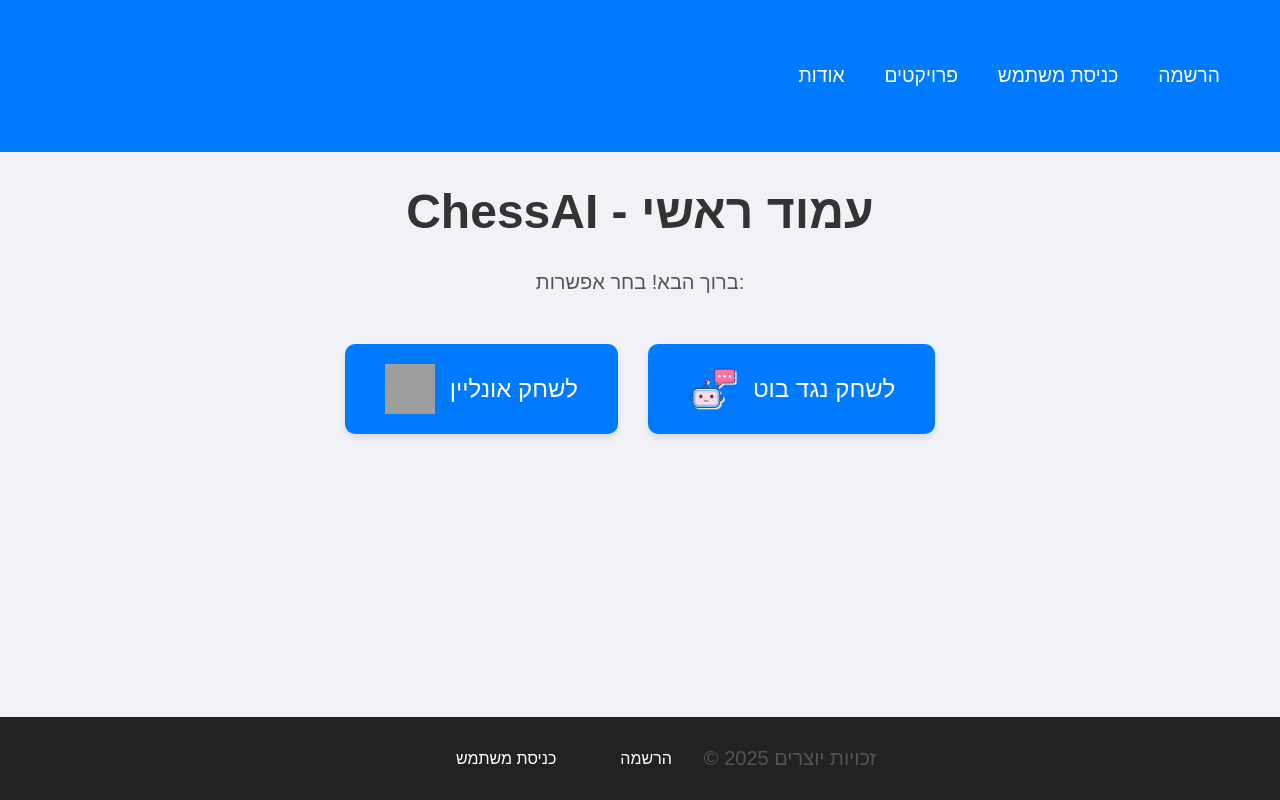
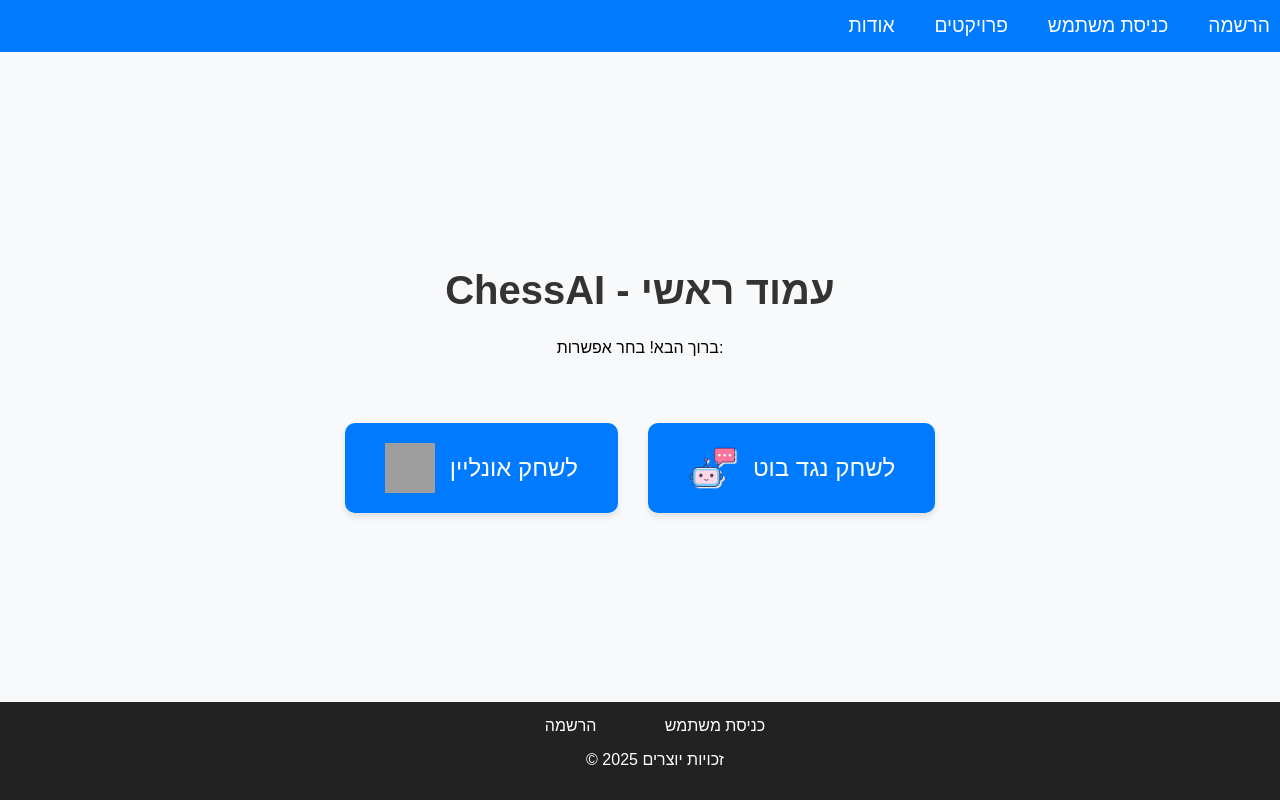
Before and after one commit to Arad05/ChessAI, a Flask app: page / in a window 1280 px wide. Run offline with Flask 3, Linux system fonts and the light colour scheme; grey boxes are pictures that could not be loaded.

Commit message:
Added vue_home.js for the home page, updated the home pages too

```diff
--- a/Chess/ChessAI_GUI/static/css/home.css
+++ b/Chess/ChessAI_GUI/static/css/home.css
@@ -1,29 +1,36 @@
+/* CSS Variables */
+:root {
+    --primary-color: #007bff;
+    --primary-hover-color: #0056b3;
+    --background-color: #f8f9fa;
+    --text-color: #333;
+    --secondary-text-color: #555;
+    --footer-background-color: #222;
+    --footer-text-color: white;
+}
+
+/* Ensures the footer stays at the bottom */
+html, body {
+    height: 100%;
+    margin: 0;
+    padding: 0;
+    display: flex;
+    flex-direction: column;
+}
+
 /* General Styles */
 body {
     font-family: Arial, sans-serif;
     text-align: center;
-    background-color: #f0f2f5;
-    margin: 0;
-    padding: 0;
+    background-color: var(--background-color);
+    flex: 1;
+    display: flex;
+    flex-direction: column;
 }
 
-.container {
-    padding: 50px;
-}
-
-h1 {
-    color: #333;
-    font-size: 3rem;
-}
-
-p {
-    font-size: 1.25rem;
-    color: #555;
-}
-
-/* Header Styles */
+/* Header */
 header {
-    background-color: #007bff;
+    background-color: var(--primary-color);
     padding: 15px 0;
     position: sticky;
     top: 0;
@@ -51,24 +58,48 @@
     transition: background-color 0.3s ease;
 }
 
-header nav ul li a:hover {
-    background-color: #0056b3;
+header nav ul li a:hover,
+header nav ul li a:focus,
+header nav ul li a.active {
+    background-color: var(--primary-hover-color);
     border-radius: 5px;
 }
 
-/* Buttons Container */
+/* Main Content */
+main {
+    flex: 1; /* Pushes the footer to the bottom */
+    display: flex;
+    flex-direction: column;
+    justify-content: center;
+    align-items: center;
+    padding: 20px;
+}
+
+/* Title */
+.title-container {
+    margin-bottom: 30px;
+}
+
+.title {
+    font-size: 2.5rem;
+    color: var(--text-color);
+}
+
+/* Buttons */
 .buttons-container {
     display: flex;
     justify-content: center;
     gap: 30px;
-    margin-top: 50px;
+    flex-wrap: wrap;
+    margin-top: 20px;
 }
 
-/* Play Button Styles */
 .play-button {
-    display: inline-block;
+    display: inline-flex;
+    align-items: center;
+    justify-content: center;
     padding: 20px 40px;
-    background-color: #007bff;
+    background-color: var(--primary-color);
     color: white;
     text-decoration: none;
     font-size: 1.5rem;
@@ -76,13 +107,10 @@
     box-shadow: 0 4px 6px rgba(0, 0, 0, 0.1);
     cursor: pointer;
     transition: all 0.3s ease;
-    display: flex;
-    align-items: center;
-    justify-content: center;
 }
 
 .play-button:hover {
-    background-color: #0056b3;
+    background-color: var(--primary-hover-color);
     transform: scale(1.05);
 }
 
@@ -93,33 +121,27 @@
 .button-content {
     display: flex;
     align-items: center;
-    justify-content: center;
 }
 
 .icon {
-    width: 50px !important;
-    height: 50px !important;
+    width: 50px;
+    height: 50px;
     margin-right: 15px;
 }
 
-
 /* Footer */
 footer {
-    margin-top: 50px;
-    padding: 10px;
-    background-color: #222;
-    color: white;
-    position: fixed;
+    padding: 15px;
+    background-color: var(--footer-background-color);
+    color: var(--footer-text-color);
+    text-align: center;
+    margin-top: auto; /* Ensures the footer is pushed to the bottom */
     width: 100%;
-    bottom: 0;
-    display: flex;
-    justify-content: center;
-    align-items: center;
 }
 
 /* Footer Links */
 footer a {
-    color: white;
+    color: var(--footer-text-color);
     font-size: 1rem;
     margin: 0 15px;
     text-decoration: none;
@@ -130,6 +152,46 @@
 }
 
 footer a:hover {
-    background-color: #444;
-    border-color: #fff;
+    background-color: var(--primary-hover-color);
+    border-color: var(--footer-text-color);
 }
+
+/* Responsive Design */
+@media (max-width: 768px) {
+    .buttons-container {
+        flex-direction: column;
+        gap: 20px;
+    }
+
+    .play-button {
+        font-size: 1.2rem;
+        padding: 15px 30px;
+    }
+}
+
+/* הוספת אפקט אנימציה לתפריט */
+header nav ul {
+    animation: fadeInDown 0.8s ease-out;
+}
+
+@keyframes fadeInDown {
+    from {
+        opacity: 0;
+        transform: translateY(-20px);
+    }
+    to {
+        opacity: 1;
+        transform: translateY(0);
+    }
+}
+
+/* אפקט לחיצה על כפתורים */
+.play-button:active {
+    transform: scale(0.95);
+    transition: transform 0.1s ease-in-out;
+}
+
+/* צל דינמי לכפתורים */
+.play-button {
+    transition: all 0.3s ease-in-out;
+}
--- a/Chess/ChessAI_GUI/templates/home.html
+++ b/Chess/ChessAI_GUI/templates/home.html
@@ -4,6 +4,7 @@
     <meta charset="UTF-8">
     <meta name="viewport" content="width=device-width, initial-scale=1.0">
     <title>ChessAI - עמוד ראשי</title>
+    <script src="https://cdn.jsdelivr.net/npm/vue@3/dist/vue.global.min.js"></script>
     <link rel="stylesheet" href="{{ url_for('static', filename='css/home.css') }}">
 </head>
 <body>
@@ -20,26 +21,25 @@
         </div>
     </header>
 
-    <main>
+    <main id="app">
         <div class="title-container">
             <h1 class="title">ChessAI - עמוד ראשי</h1>
             <p>ברוך הבא! בחר אפשרות:</p>
         </div>
 
         <div class="buttons-container">
-            <a href="/play_online" class="play-button" id="play-online">
+            <a href="/play_online" class="play-button" id="play-online" @mouseover="animateButton($event)" @mouseleave="resetButton($event)">
                 <span class="button-content">
                     <img src="https://img.icons8.com/ios/50/000000/worldwide-location.png" alt="Online" class="icon">
                     לשחק אונליין
                 </span>
             </a>
-            <a href="/play_bot" class="play-button" id="play-bot">
+            <a href="/play_bot" class="play-button" id="play-bot" @mouseover="animateButton($event)" @mouseleave="resetButton($event)">
                 <span class="button-content">
                     <img src="/static/Logos/chatbot.png" alt="Bot" class="icon">
                     לשחק נגד בוט
                 </span>
             </a>
-
         </div>
     </main>
 
@@ -50,5 +50,6 @@
     </footer>
 
     <script src="{{ url_for('static', filename='js/home.js') }}" defer></script>
+    <script src="{{ url_for('static', filename='js/vue_home.js') }}" defer></script>
 </body>
 </html>
--- a/Chess/app.py
+++ b/Chess/app.py
@@ -2,6 +2,8 @@
 import os
 
 app = Flask(__name__, template_folder="ChessAI_GUI/templates", static_folder="ChessAI_GUI/static")
+print(os.path.join(os.getcwd(), "ChessAI_GUI/static"))
+
 
 @app.route('/')
 def home():
```
Also changed, not shown: Chess/ChessAI_GUI/static/JavaScript/home.js (+39 -0 lines), Chess/ChessAI_GUI/static/JavaScript/vue_home.js (added, +24 -0 lines).
